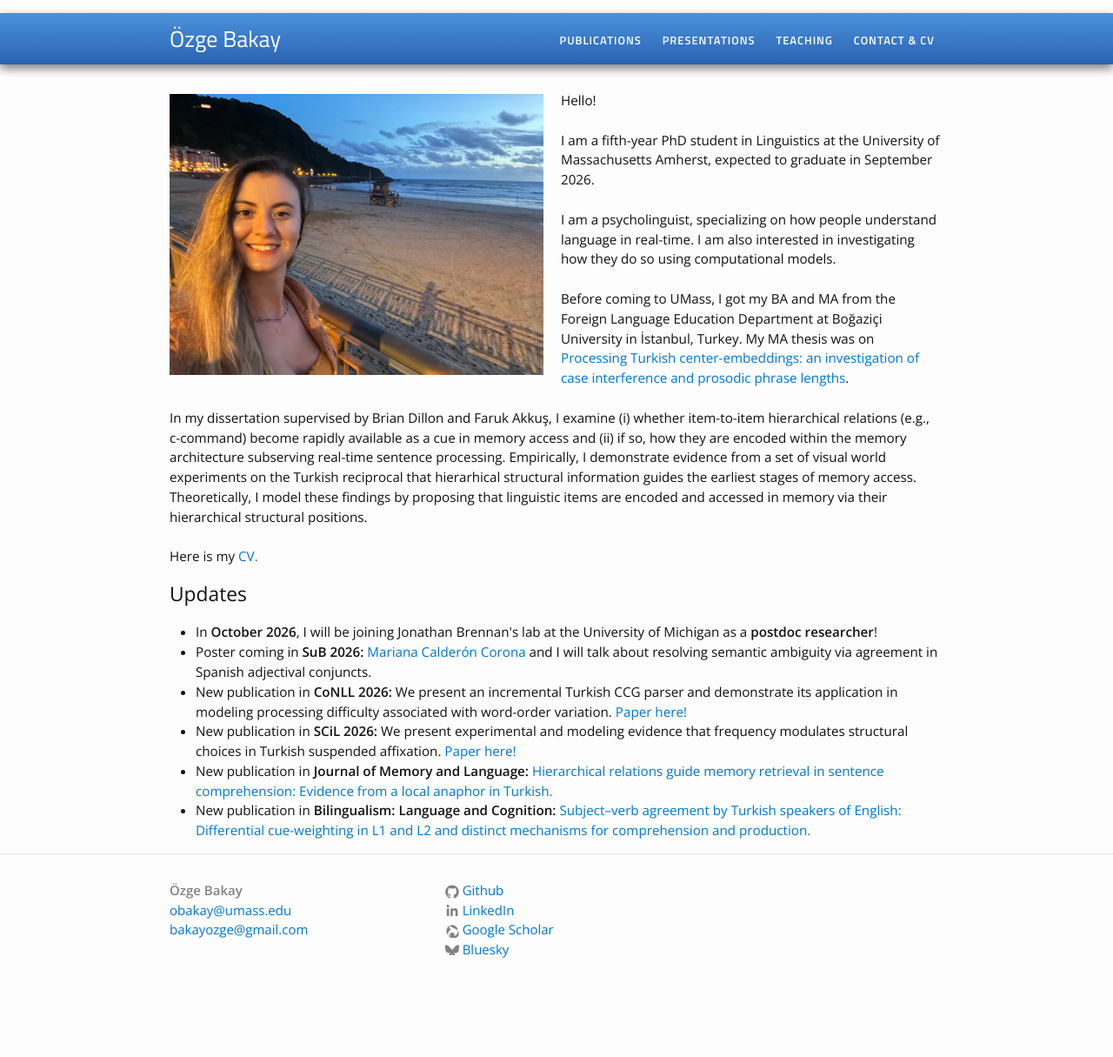
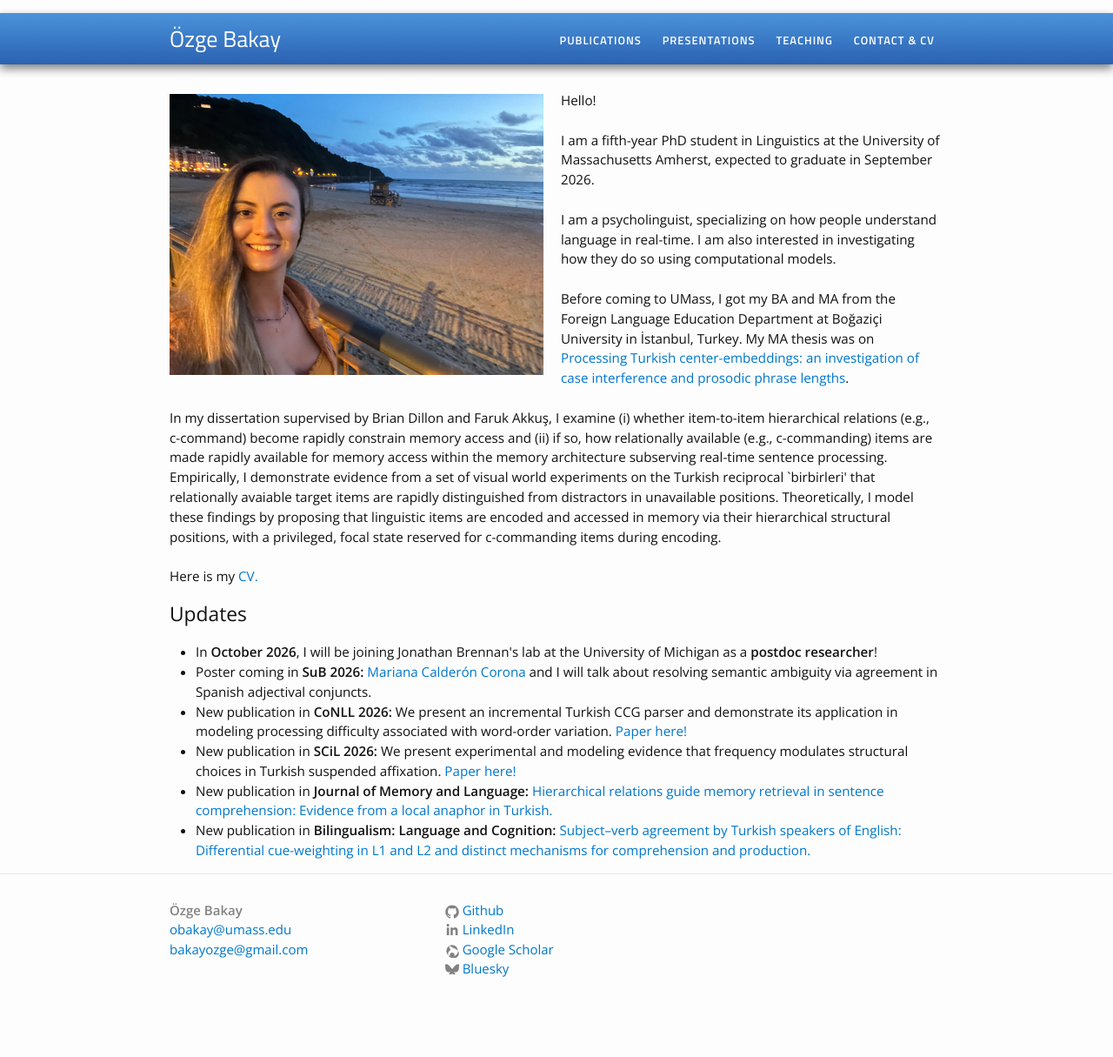
Before and after one commit to ozgebakay/ozgebakay.github.io, a Jekyll site: the page built from index.html, in a window 1280 px wide. Shown: the whole page at 87% size. Built offline with Jekyll 4.4.1, drawn with Linux system fonts in a browser that asks for light colours; before the commit the page ends 1192 px from its top, so only the background shows below that.

Commit message:
Update index.html

```diff
--- a/index.html
+++ b/index.html
@@ -14,7 +14,7 @@ I am a psycholinguist, specializing on how people understand language in real-ti
 
 Before coming to UMass, I got my BA and MA from the Foreign Language Education Department at Boğaziçi University in İstanbul, Turkey. My MA thesis was on <a href="https://drive.google.com/file/d/14g6h468X45LS5cQqZ8u38hscxFIGchVK/view" target="_blank">Processing Turkish center-embeddings: an investigation of case interference and prosodic phrase lengths</a>.<br><br>
 
-In my dissertation supervised by Brian Dillon and Faruk Akkuş, I examine (i) whether item-to-item hierarchical relations (e.g., c-command) become rapidly available as a cue in memory access and (ii) if so, how they are encoded within the memory architecture subserving real-time sentence processing. Empirically, I demonstrate evidence from a set of visual world experiments on the Turkish reciprocal that hierarhical structural information guides the earliest stages of memory access. Theoretically, I model these findings by proposing that linguistic items are encoded and accessed in memory via their hierarchical structural positions. <br><br>
+In my dissertation supervised by Brian Dillon and Faruk Akkuş, I examine (i) whether item-to-item hierarchical relations (e.g., c-command) become rapidly constrain memory access and (ii) if so, how relationally available (e.g., c-commanding) items are made rapidly available for memory access within the memory architecture subserving real-time sentence processing. Empirically, I demonstrate evidence from a set of visual world experiments on the Turkish reciprocal `birbirleri' that relationally avaiable target items are rapidly distinguished from distractors in unavailable positions. Theoretically, I model these findings by proposing that linguistic items are encoded and accessed in memory via their hierarchical structural positions, with a privileged, focal state reserved for c-commanding items during encoding. <br><br>
 
 Here is my <a href="/OzgeBakay_CV.pdf">CV.</a></p>
 
```
